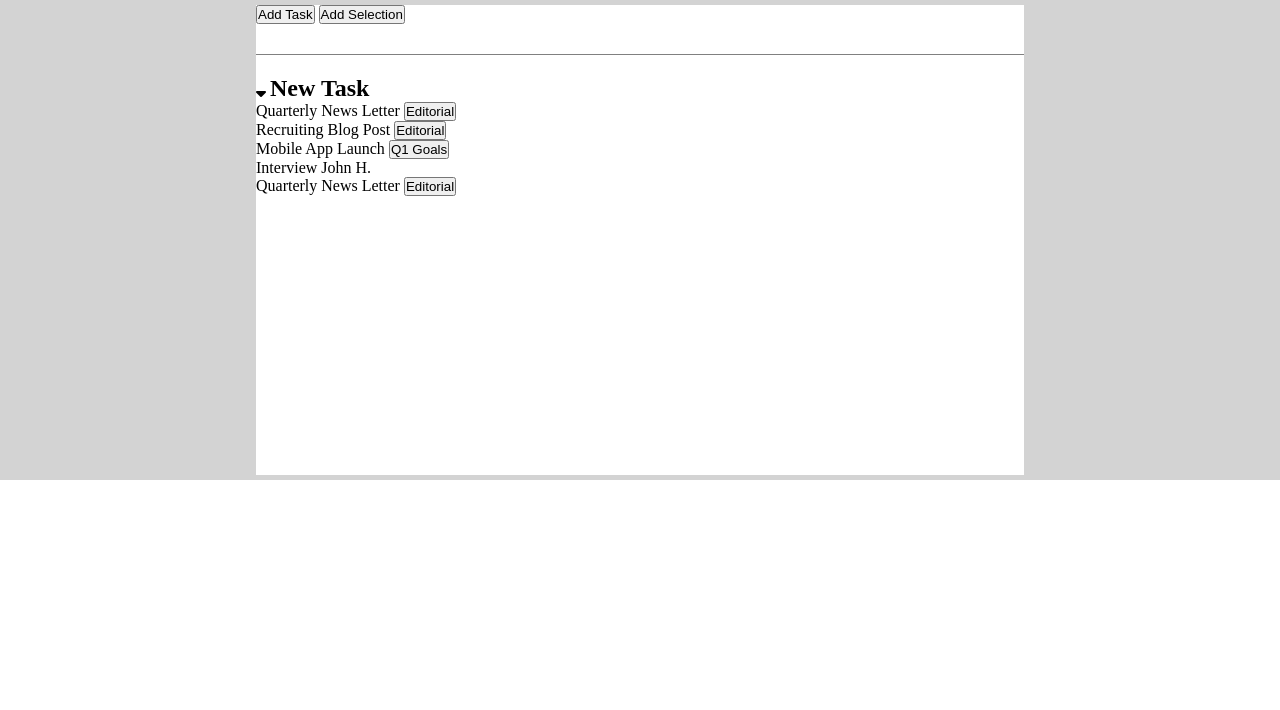
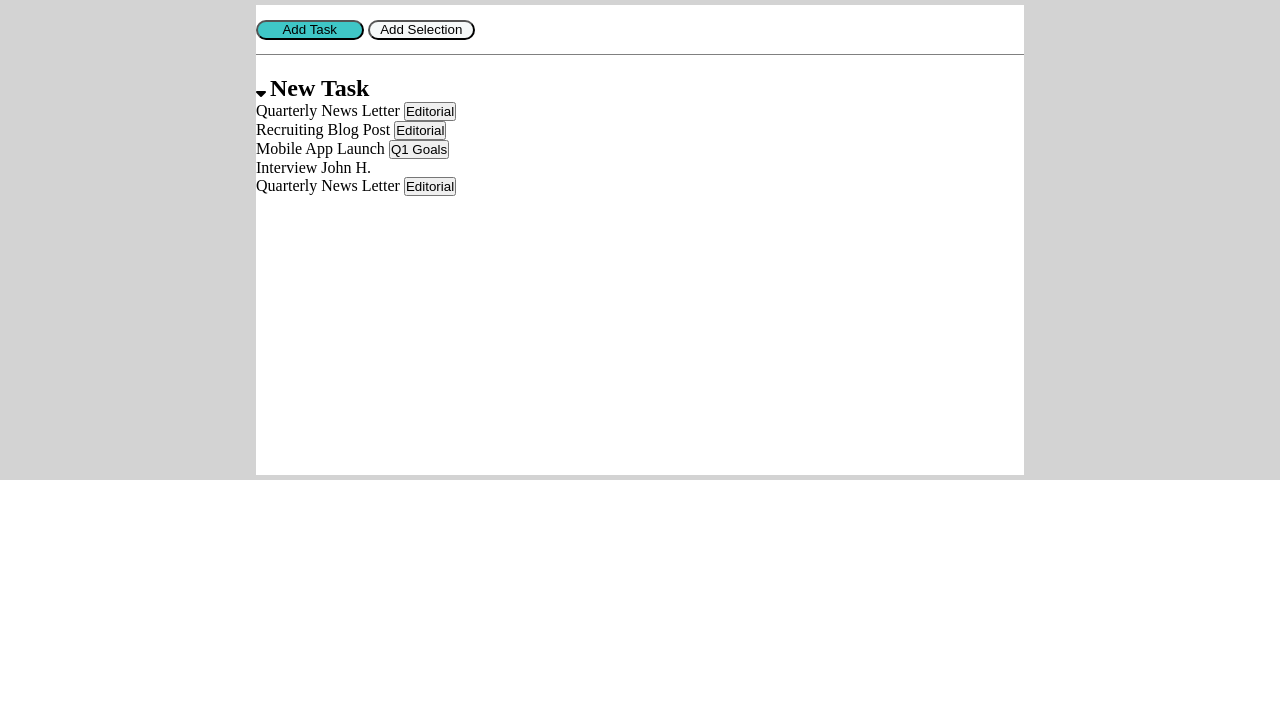
Before and after one commit to DomenicoLerose85/html-css-toboolist, a plain HTML site: page index.html in a window 1280 px wide. Shown: the part 90-800 px from the top of the page. Drawn offline with Linux system fonts and the light colour scheme.

Commit message:
top_section_buttons-continue

```diff
--- a/css/style.css
+++ b/css/style.css
@@ -37,19 +37,28 @@ h1{
     background-color: white;
 }
 
-.single__button{
-    background-color: darkcyan;
-    width: 14%;
-    height: 40%;
-    margin-top: 15px;
-    border-radius: 25px;
-}
 
 .top__section__buttons{
     width: 100%;
     height: 50px;
     margin-bottom: 20px;
     border-bottom: 1px grey solid;
+}
+
+.single__button_1{
+    background-color: rgb(63, 199, 199);
+    width: 14%;
+    height: 40%;
+    margin-top: 15px;
+    border-radius: 10px;
+}
+
+.single__button_2{
+    background-color: rgb(245, 248, 248);
+    width: 14%;
+    height: 40%;
+    margin-top: 15px;
+    border-radius: 10px;
 }
 
 h2, p{
```
